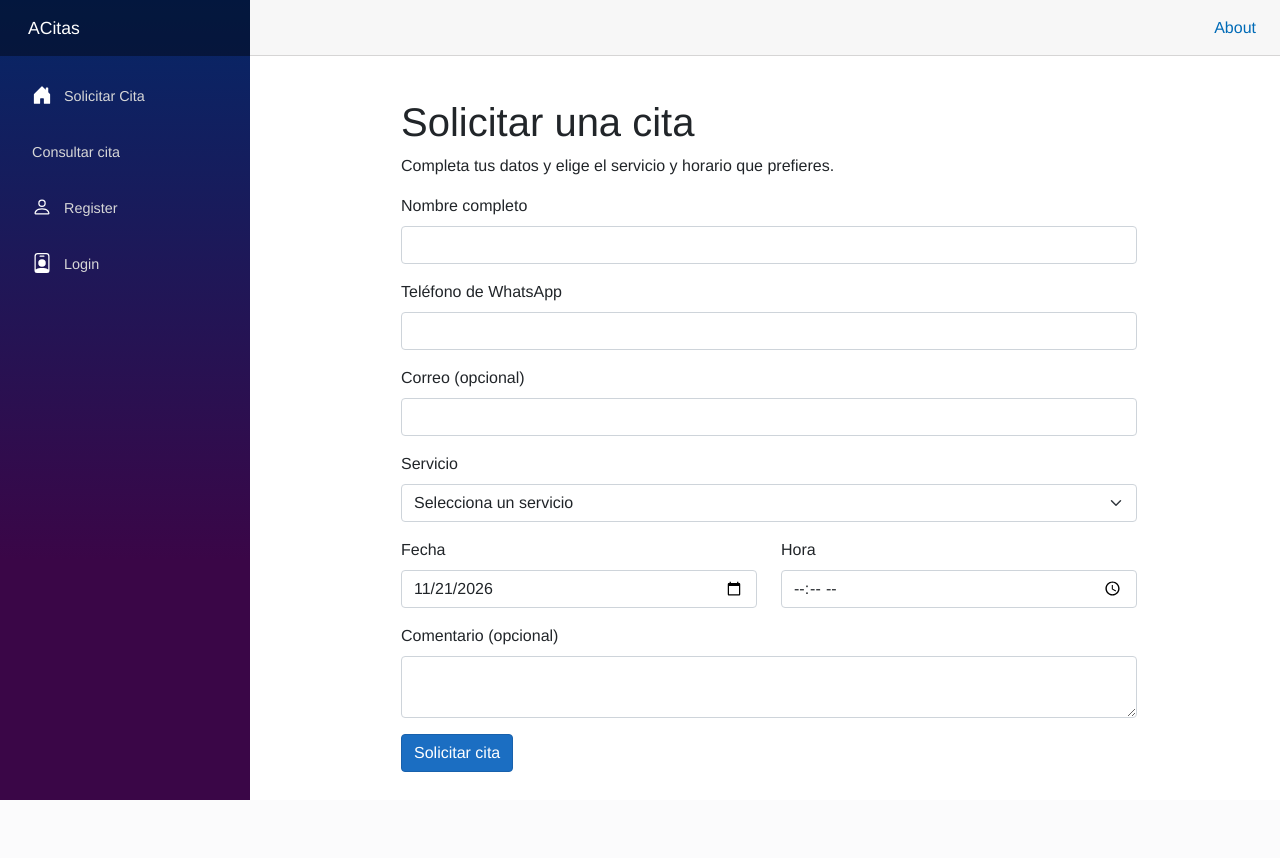
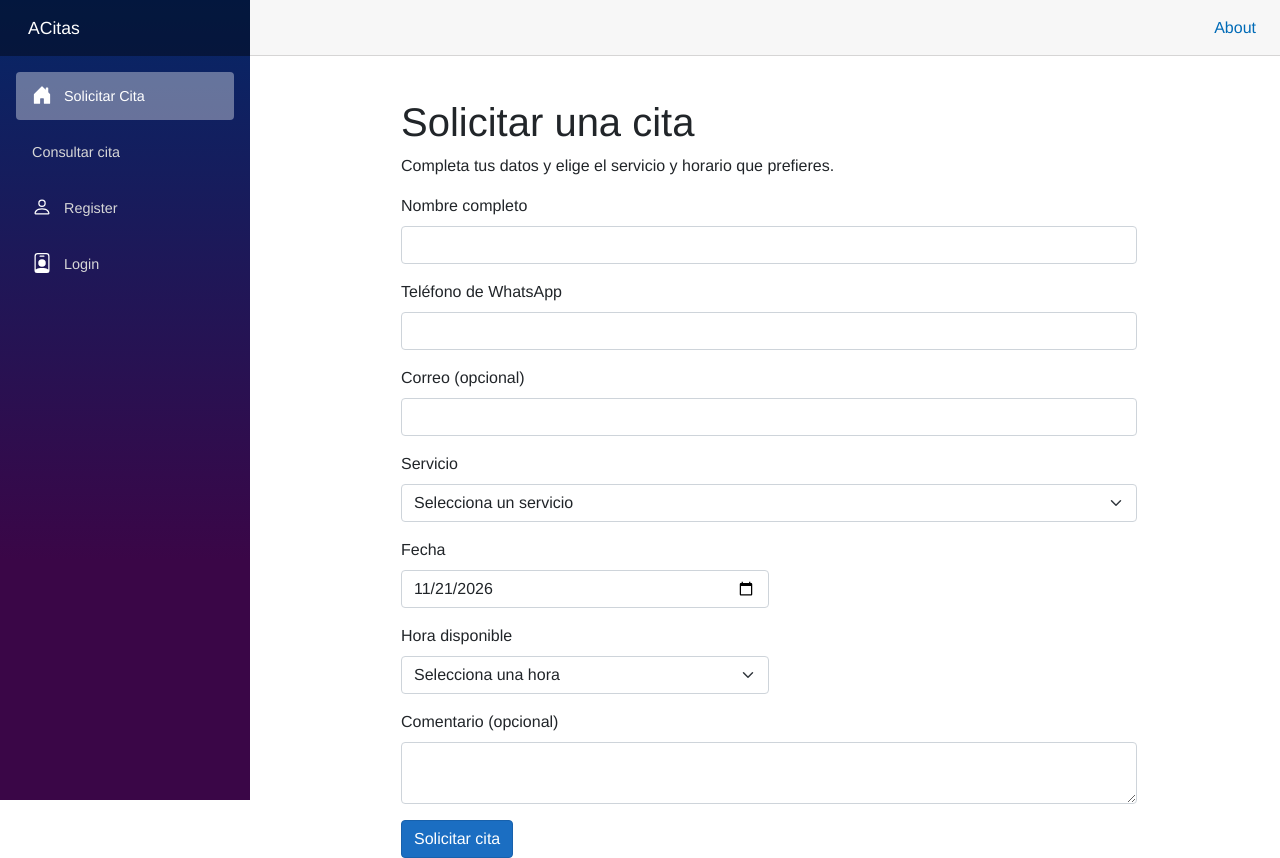
Before and after one commit to axgrgr/ACitas, an ASP.NET Core app: page /solicitar-cita in a window 1280 px wide. Before the commit the page ends 800 px from the top, so only its background shows below. Run offline with ASP.NET Core 8, Linux system fonts and the light colour scheme; empty tables hold one stand-in row (values such as "Sample post"); style sheets or scripts are compiled from the project's sources; database files in the repository are not loaded; some libraries are stand-ins or nearby versions.

Commit message:
modifique horarios para que tome el horario real en las citas y el navmenu y el Home

```diff
--- a/ACitas/Components/Layout/NavMenu.razor
+++ b/ACitas/Components/Layout/NavMenu.razor
@@ -14,7 +14,7 @@
 <div class="nav-scrollable" onclick="document.querySelector('.navbar-toggler').click()">
     <nav class="flex-column">
         <div class="nav-item px-3">
-            <NavLink class="nav-link" href="" Match="NavLinkMatch.All">
+            <NavLink class="nav-link" href="solicitar-cita" Match="NavLinkMatch.All">
                 <span class="bi bi-house-door-fill-nav-menu" aria-hidden="true"></span> Solicitar Cita
             </NavLink>
         </div>
@@ -33,6 +33,12 @@
                 <div class="nav-item px-3">
                     <NavLink class="nav-link" href="admin/citas">
                         Administrar citas
+                    </NavLink>
+                </div>
+
+                <div class="nav-item px-3">
+                    <NavLink class="nav-link" href="admin/horarios">
+                        Administrar horarios
                     </NavLink>
                 </div>
 
--- a/ACitas/Components/Pages/Home.razor
+++ b/ACitas/Components/Pages/Home.razor
@@ -2,6 +2,6 @@
 
 <PageTitle>Home</PageTitle>
 
-<h1>Hello, world!</h1>
+<h1>¡Bienvenido Administrador!</h1>
 
-Welcome to your new app.
+Esta es tu aplicación para administración.
--- a/ACitas/Components/SolicitarCita.razor
+++ b/ACitas/Components/SolicitarCita.razor
@@ -61,7 +61,9 @@
 
             <div class="mb-3">
                 <label class="form-label">Servicio</label>
-                <InputSelect class="form-select" @bind-Value="formulario.ServicioId">
+                <InputSelect class="form-select"
+                             @bind-Value="formulario.ServicioId"
+                             @bind-Value:after="ActualizarDisponibilidad">
                     <option value="0">Selecciona un servicio</option>
                     @foreach (var servicio in servicios)
                     {
@@ -73,17 +75,28 @@
                 <ValidationMessage For="@(() => formulario.ServicioId)" />
             </div>
 
-            <div class="row">
-                <div class="col-md-6 mb-3">
-                    <label class="form-label">Fecha</label>
-                    <InputDate class="form-control" @bind-Value="formulario.Fecha" />
-                </div>
+            <div class="col-md-6 mb-3">
+                <label class="form-label">Fecha</label>
+                <InputDate class="form-control"
+                           @bind-Value="formulario.Fecha"
+                           @bind-Value:after="ActualizarDisponibilidad" />
+            </div>
 
-                <div class="col-md-6 mb-3">
-                    <label class="form-label">Hora</label>
-                    <InputText type="time" class="form-control" @bind-Value="formulario.Hora" />
-                    <ValidationMessage For="@(() => formulario.Hora)" />
-                </div>
+            <div class="col-md-6 mb-3">
+                <label class="form-label">Hora disponible</label>
+                <InputSelect class="form-select" @bind-Value="formulario.Hora">
+                    <option value="">Selecciona una hora</option>
+                    @foreach (var horaDisponible in horasDisponibles)
+                    {
+                        <option value="@horaDisponible">@horaDisponible</option>
+                    }
+                </InputSelect>
+                <ValidationMessage For="@(() => formulario.Hora)" />
+
+                @if (!string.IsNullOrWhiteSpace(mensajeDisponibilidad))
+                {
+                    <small class="text-muted">@mensajeDisponibilidad</small>
+                }
             </div>
 
             <div class="mb-3">
@@ -106,6 +119,11 @@
     private string? mensajeExito;
     private string? mensajeError;
 
+    private List<string> horasDisponibles = new();
+    private string? mensajeDisponibilidad;
+
+
+
     protected override async Task OnInitializedAsync()
     {
         await using var db = await DbFactory.CreateDbContextAsync();
@@ -117,6 +135,114 @@
 
         cargando = false;
     }
+
+    private async Task ActualizarDisponibilidad()
+    {
+        horasDisponibles.Clear();
+        formulario.Hora = string.Empty;
+        mensajeDisponibilidad = null;
+
+        if (formulario.ServicioId <= 0)
+        {
+            mensajeDisponibilidad = "Selecciona primero un servicio.";
+            return;
+        }
+
+        if (formulario.Fecha.Date < DateTime.Today)
+        {
+            mensajeDisponibilidad = "Selecciona una fecha de hoy en adelante.";
+            return;
+        }
+
+        try
+        {
+            await using var db = await DbFactory.CreateDbContextAsync();
+
+            var servicio = await db.Servicios
+                .AsNoTracking()
+                .FirstOrDefaultAsync(s =>
+                    s.ServicioId == formulario.ServicioId && s.Activo);
+
+            if (servicio is null || servicio.DuracionMinutos <= 0)
+            {
+                mensajeDisponibilidad = "El servicio seleccionado no está disponible.";
+                return;
+            }
+
+            byte diaSemana = formulario.Fecha.DayOfWeek == DayOfWeek.Sunday
+                ? (byte)7
+                : (byte)formulario.Fecha.DayOfWeek;
+
+            var bloques = await db.Horarios
+                .AsNoTracking()
+                .Where(h => h.Activo && h.DiaSemana == diaSemana)
+                .OrderBy(h => h.HoraInicio)
+                .ToListAsync();
+
+            if (bloques.Count == 0)
+            {
+                mensajeDisponibilidad = "No hay horarios activos para ese día.";
+                return;
+            }
+
+            var inicioDia = formulario.Fecha.Date;
+            var finDia = inicioDia.AddDays(1);
+
+            var citasDelDia = await db.Citas
+                .AsNoTracking()
+                .Include(c => c.Servicio)
+                .Where(c =>
+                    c.FechaHoraInicio >= inicioDia &&
+                    c.FechaHoraInicio < finDia &&
+                    (c.Estado == "Pendiente" ||
+                     c.Estado == "Aceptada" ||
+                     c.Estado == "Pospuesta"))
+                .ToListAsync();
+
+            foreach (var bloque in bloques)
+            {
+                var hora = bloque.HoraInicio;
+
+                while (hora.AddMinutes(servicio.DuracionMinutos) <= bloque.HoraFin)
+                {
+                    var inicioCandidato = formulario.Fecha.Date.Add(hora.ToTimeSpan());
+                    var finCandidato = inicioCandidato.AddMinutes(servicio.DuracionMinutos);
+
+                    bool yaPaso = inicioCandidato <= DateTime.Now;
+
+                    bool seCruzaConCita = citasDelDia.Any(c =>
+                        inicioCandidato <
+                            c.FechaHoraInicio.AddMinutes(c.Servicio.DuracionMinutos) &&
+                        c.FechaHoraInicio < finCandidato);
+
+                    if (!yaPaso && !seCruzaConCita)
+                    {
+                        horasDisponibles.Add(hora.ToString("HH:mm"));
+                    }
+
+                    hora = hora.AddMinutes(servicio.DuracionMinutos);
+                }
+            }
+
+            horasDisponibles = horasDisponibles
+                .Distinct()
+                .OrderBy(h => TimeOnly.Parse(h))
+                .ToList();
+
+            mensajeDisponibilidad = horasDisponibles.Count == 0
+                ? "No hay horas disponibles para esa fecha y servicio."
+                : "Selecciona una hora disponible.";
+        }
+        catch
+        {
+            mensajeDisponibilidad =
+                "No se pudieron cargar los horarios. Revisa la conexión a la base de datos.";
+        }
+    }
+
+
+
+
 
     private async Task GuardarCita()
     {
```
Also changed, not shown: ACitas/Components/Pages/AdminHorarios.razor (+7 -1 lines).
